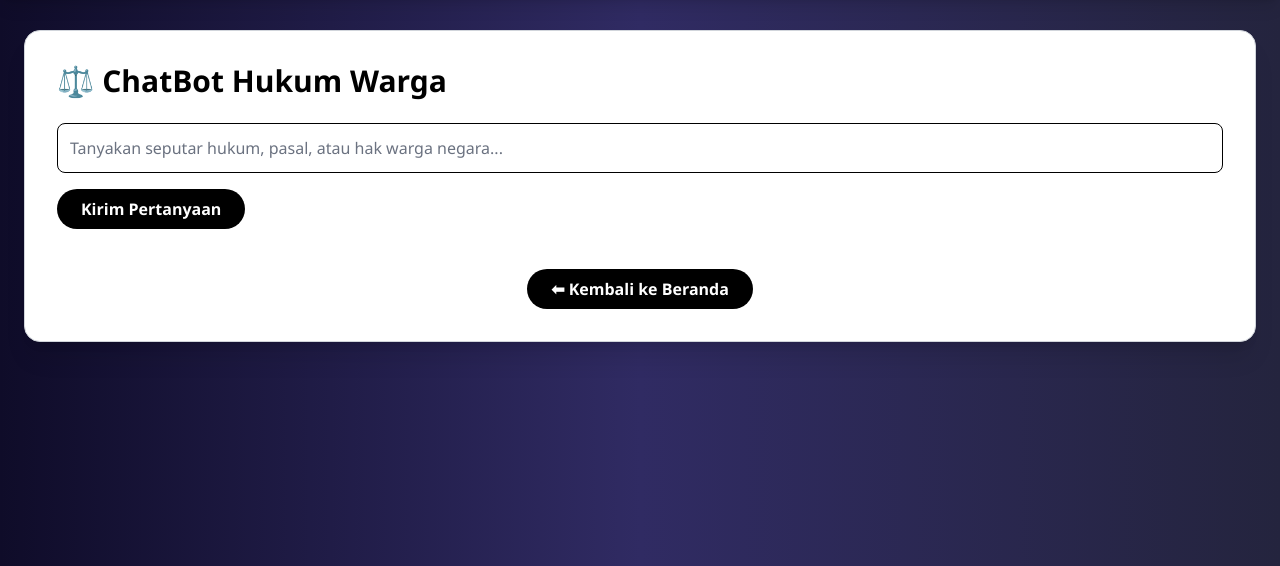
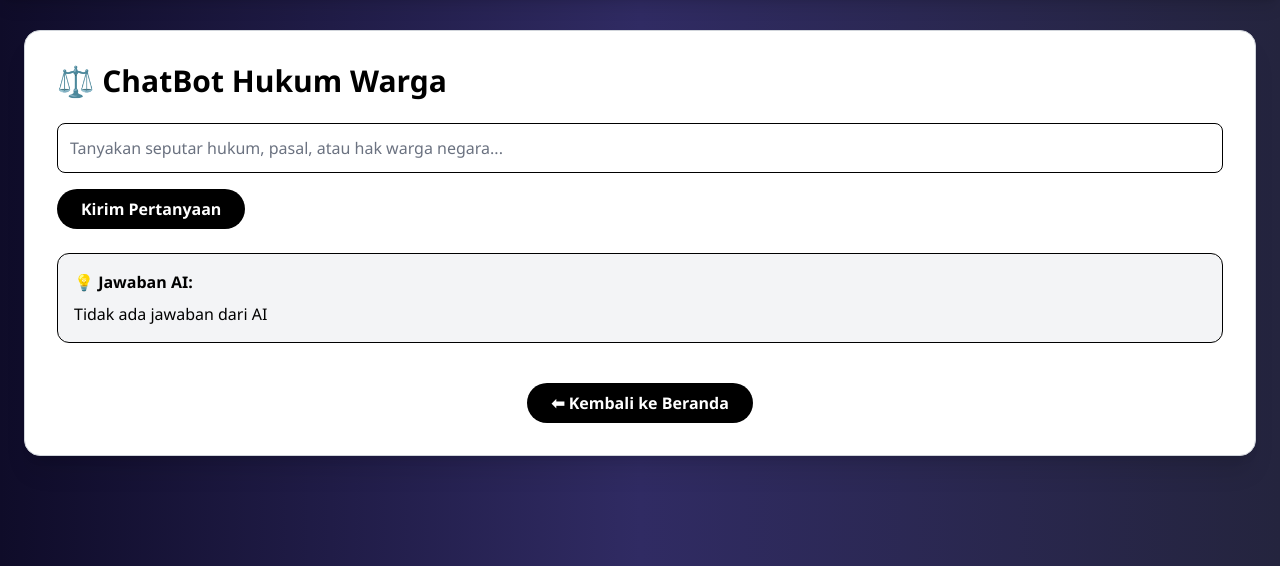
Before and after one commit to Dyruby/panduan-warga, a Flask app: page /hukum in a window 1280 px wide. Shown: the part 66-632 px from the top of the page. Run offline with Flask 3, Linux system fonts and the light colour scheme; some libraries are stand-ins or nearby versions.

Commit message:
Update: menambahkan fitur baru dan memodifikasi beberapa kode

```diff
--- a/templates/hukum.html
+++ b/templates/hukum.html
@@ -24,10 +24,10 @@
   <!-- Loading -->
   <div id="loading" class="mt-6 hidden text-yellow-600 italic">💭 Sedang berpikir...</div>
 
-  {% if response %}
+  {% if response is not none %}
   <div class="mt-6 p-4 bg-gray-100 border border-black rounded-xl text-black">
     <h3 class="font-bold mb-2">💡 Jawaban AI:</h3>
-    <p id="typingText" data-response="{{ response | tojson | safe }}"></p>
+    <p id="typingText" data-response="{{ response | default('Tidak ada jawaban dari AI') | tojson | safe }}"></p>
   </div>
   {% endif %}
 
@@ -47,7 +47,7 @@ document.getElementById("chatForm").addEventListener("submit", function() {
 // Efek mengetik untuk jawaban
 let typingElement = document.getElementById("typingText");
 if (typingElement) {
-  let text = typingElement.dataset.response || "";
+  let text = typingElement.dataset.response || "Tidak ada jawaban dari AI";
   let index = 0;
   typingElement.innerHTML = ""; // kosongkan sebelum mulai ketik
 
```
